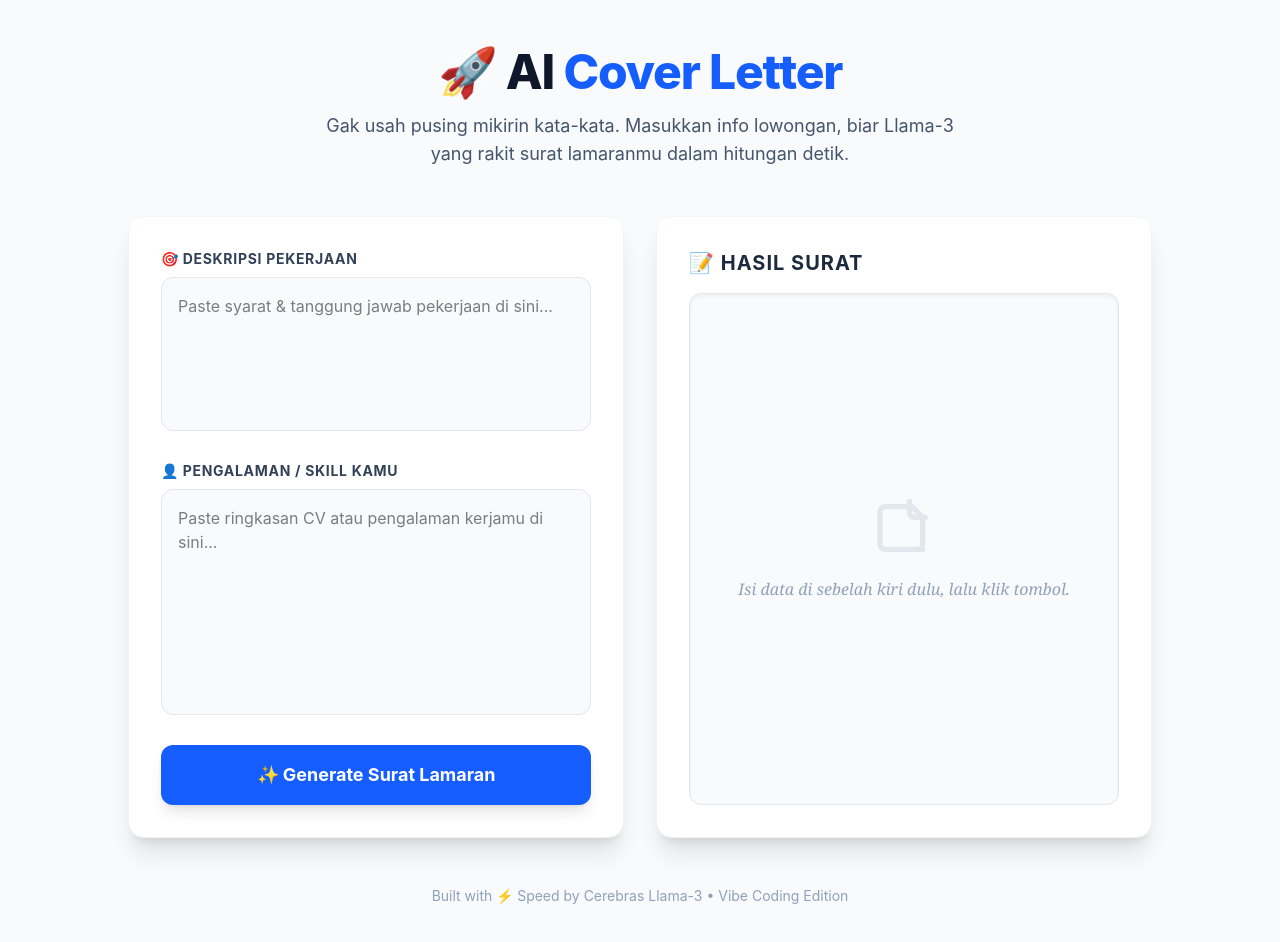
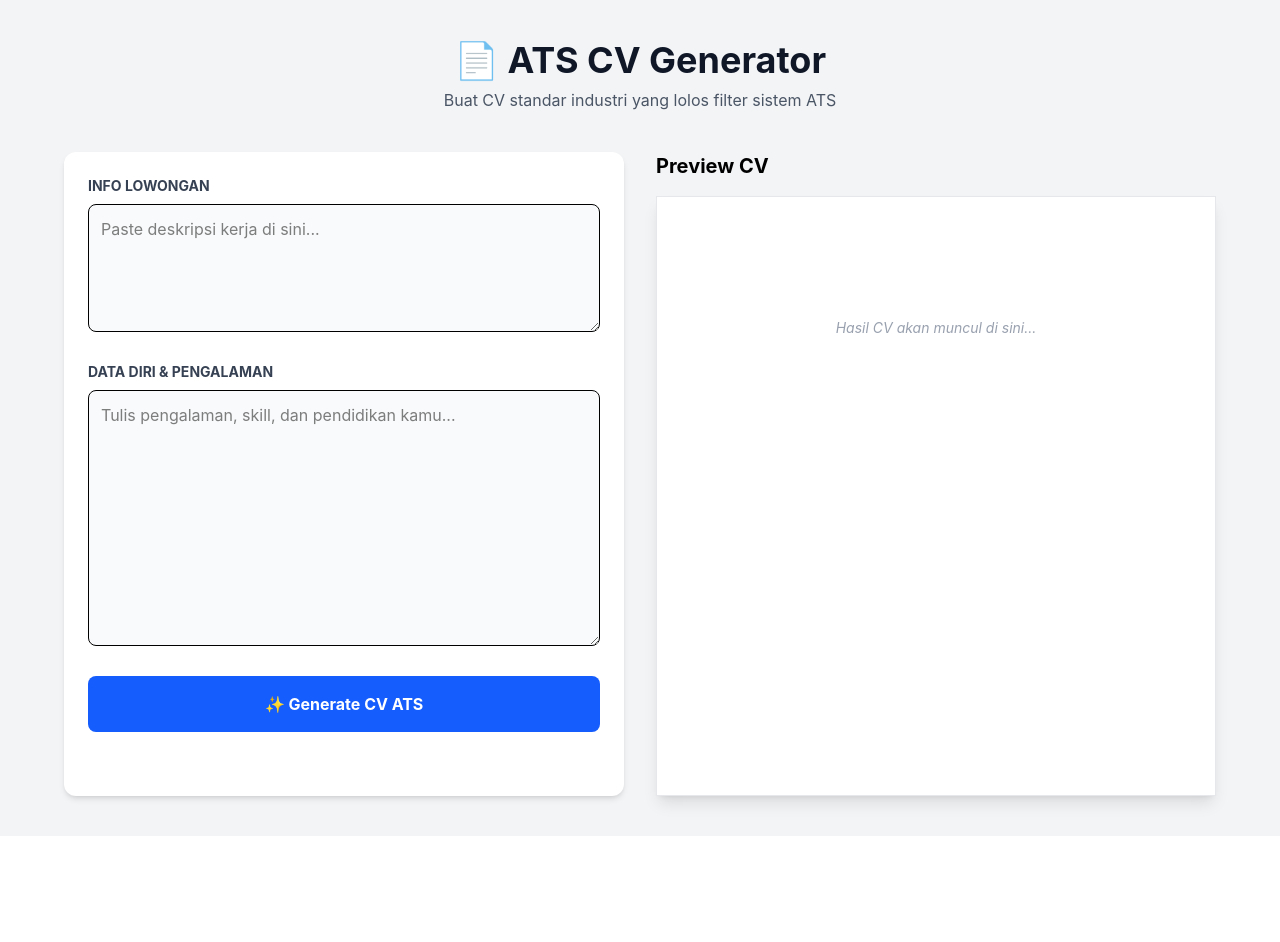
Before and after one commit to yusuf10qa-aja/Experiment-Civi, a React (Vite) app: page / in a window 1280 px wide. Shown: the top 942 px of the page. After the commit the page ends 836 px from the top, so only its background shows below. Built offline with nearby package versions, Linux system fonts and the light colour scheme.

Commit message:
feat: ubah ke CV ATS dan tambah fitur download PDF

```diff
--- a/index.html
+++ b/index.html
@@ -5,6 +5,7 @@
     <link rel="icon" type="image/svg+xml" href="/favicon.svg" />
     <meta name="viewport" content="width=device-width, initial-scale=1.0" />
     <title>generator-cv-dan-cl</title>
+    <script src="https://cdnjs.cloudflare.com/ajax/libs/html2pdf.js/0.10.1/html2pdf.bundle.min.js"></script>
   </head>
   <body>
     <div id="root"></div>
--- a/src/App.jsx
+++ b/src/App.jsx
@@ -7,9 +7,8 @@ function App() {
   const [isLoading, setIsLoading] = useState(false)
 
   const handleGenerate = async () => {
-    // 1. Validasi Input
     if (!jobDesc || !cvText) {
-      alert("Waduh, tolong isi Job Description dan CV/Pengalaman kamu dulu ya!")
+      alert("Isi data lowongan dan pengalaman dulu ya!")
       return
     }
 
@@ -17,146 +16,110 @@ function App() {
     setResult('')
 
     try {
-      // 2. Memanggil Backend Netlify Function (generate.mjs)
-      // Jalur ini akan bekerja jika kamu menjalankan: netlify dev
       const response = await fetch("/.netlify/functions/generate", {
         method: "POST",
-        headers: {
-          "Content-Type": "application/json",
-        },
+        headers: { "Content-Type": "application/json" },
         body: JSON.stringify({ jobDesc, cvText }),
       })
 
-      if (!response.ok) {
-        const errorData = await response.json()
-        throw new Error(errorData.error || "Gagal memanggil AI")
-      }
-
       const data = await response.json()
-
-      // 3. Menampilkan hasil
       if (data.result) {
         setResult(data.result)
       } else {
-        setResult("AI tidak memberikan respon. Coba ulangi lagi.")
+        throw new Error(data.error || "Gagal membuat CV")
       }
-
     } catch (error) {
-      console.error("Error detail:", error)
-      setResult("Yah, ada error nih: " + error.message + ". Pastikan kamu menjalankan server dengan perintah 'netlify dev' dan bukan 'npm run dev'.")
+      alert("Error: " + error.message)
     } finally {
       setIsLoading(false)
     }
   }
 
-  const copyToClipboard = () => {
-    navigator.clipboard.writeText(result)
-    alert("Cover Letter berhasil disalin!")
+  // Fungsi sakti untuk download PDF
+  const downloadPDF = () => {
+    const element = document.getElementById('cv-preview');
+    const opt = {
+      margin:       1,
+      filename:     'CV_ATS_Generated.pdf',
+      image:        { type: 'jpeg', quality: 0.98 },
+      html2canvas:  { scale: 2 },
+      jsPDF:        { unit: 'in', format: 'letter', orientation: 'portrait' }
+    };
+
+    // Memanggil library html2pdf yang kita panggil di index.html nanti
+    if (window.html2pdf) {
+      window.html2pdf().set(opt).from(element).save();
+    } else {
+      alert("Library PDF belum siap, tunggu sebentar atau refresh.");
+    }
   }
 
   return (
-    <div className="min-h-screen bg-slate-50 py-12 px-4 sm:px-6">
-      <div className="max-w-5xl mx-auto">
-
-        {/* Header Section */}
-        <div className="text-center mb-12">
-          <h1 className="text-5xl font-extrabold text-slate-900 mb-4 tracking-tight">
-            🚀 AI <span className="text-blue-600">Cover Letter</span>
-          </h1>
-          <p className="text-lg text-slate-600 max-w-2xl mx-auto">
-            Gak usah pusing mikirin kata-kata. Masukkan info lowongan,
-            biar Llama-3 yang rakit surat lamaranmu dalam hitungan detik.
-          </p>
-        </div>
+    <div className="min-h-screen bg-gray-100 py-10 px-4">
+      <div className="max-w-6xl mx-auto">
+        <header className="text-center mb-10">
+          <h1 className="text-4xl font-bold text-gray-900 mb-2">📄 ATS CV Generator</h1>
+          <p className="text-gray-600">Buat CV standar industri yang lolos filter sistem ATS</p>
+        </header>
 
         <div className="grid grid-cols-1 lg:grid-cols-2 gap-8">
-
-          {/* Kolom Kiri: Form Input */}
-          <div className="space-y-6 bg-white p-8 rounded-2xl shadow-xl border border-slate-100">
+          {/* Form Input */}
+          <div className="space-y-6 bg-white p-6 rounded-xl shadow-md">
             <div>
-              <label className="block text-sm font-bold text-slate-700 mb-2 uppercase tracking-wider">
-                🎯 Deskripsi Pekerjaan
-              </label>
+              <label className="block text-sm font-bold text-gray-700 mb-2">INFO LOWONGAN</label>
               <textarea
-                className="w-full p-4 border border-slate-200 rounded-xl focus:ring-4 focus:ring-blue-100 focus:border-blue-500 outline-none transition-all resize-none bg-slate-50"
-                rows="5"
-                placeholder="Paste syarat & tanggung jawab pekerjaan di sini..."
+                className="w-full p-3 border rounded-lg h-32 bg-gray-50 focus:ring-2 focus:ring-blue-500"
+                placeholder="Paste deskripsi kerja di sini..."
                 value={jobDesc}
                 onChange={(e) => setJobDesc(e.target.value)}
-              ></textarea>
+              />
             </div>
-
             <div>
-              <label className="block text-sm font-bold text-slate-700 mb-2 uppercase tracking-wider">
-                👤 Pengalaman / Skill Kamu
-              </label>
+              <label className="block text-sm font-bold text-gray-700 mb-2">DATA DIRI & PENGALAMAN</label>
               <textarea
-                className="w-full p-4 border border-slate-200 rounded-xl focus:ring-4 focus:ring-blue-100 focus:border-blue-500 outline-none transition-all resize-none bg-slate-50"
-                rows="8"
-                placeholder="Paste ringkasan CV atau pengalaman kerjamu di sini..."
+                className="w-full p-3 border rounded-lg h-64 bg-gray-50 focus:ring-2 focus:ring-blue-500"
+                placeholder="Tulis pengalaman, skill, dan pendidikan kamu..."
                 value={cvText}
                 onChange={(e) => setCvText(e.target.value)}
-              ></textarea>
+              />
             </div>
-
             <button
               onClick={handleGenerate}
               disabled={isLoading}
-              className={`w-full py-4 rounded-xl font-bold text-white text-lg shadow-lg transform transition-all active:scale-95 ${
-                isLoading
-                ? 'bg-slate-400 cursor-not-allowed'
-                : 'bg-blue-600 hover:bg-blue-700 hover:shadow-blue-200'
+              className={`w-full py-4 rounded-lg font-bold text-white transition ${
+                isLoading ? 'bg-gray-400' : 'bg-blue-600 hover:bg-blue-700'
               }`}
             >
-              {isLoading ? (
-                <span className="flex items-center justify-center">
-                  <svg className="animate-spin -ml-1 mr-3 h-5 w-5 text-white" xmlns="http://www.w3.org/2000/svg" fill="none" viewBox="0 0 24 24">
-                    <circle className="opacity-25" cx="12" cy="12" r="10" stroke="currentColor" strokeWidth="4"></circle>
-                    <path className="opacity-75" fill="currentColor" d="M4 12a8 8 0 018-8V0C5.373 0 0 5.373 0 12h4zm2 5.291A7.962 7.962 0 014 12H0c0 3.042 1.135 5.824 3 7.938l3-2.647z"></path>
-                  </svg>
-                  Sedang Merakit Surat...
-                </span>
-              ) : '✨ Generate Surat Lamaran'}
+              {isLoading ? '🤖 AI Sedang Menulis...' : '✨ Generate CV ATS'}
             </button>
           </div>
 
-          {/* Kolom Kanan: Output AI */}
-          <div className="flex flex-col h-full bg-white p-8 rounded-2xl shadow-xl border border-slate-100">
+          {/* Preview & Download */}
+          <div className="flex flex-col">
             <div className="flex justify-between items-center mb-4">
-              <h2 className="text-xl font-bold text-slate-800 uppercase tracking-wider">📝 Hasil Surat</h2>
+              <h2 className="text-xl font-bold">Preview CV</h2>
               {result && (
                 <button
-                  onClick={copyToClipboard}
-                  className="text-sm font-semibold text-blue-600 hover:text-blue-800 transition-colors"
+                  onClick={downloadPDF}
+                  className="bg-green-600 text-white px-4 py-2 rounded-lg font-semibold hover:bg-green-700 flex items-center gap-2"
                 >
-                  Salin Teks
+                  📥 Download PDF
                 </button>
               )}
             </div>
 
-            <div className="flex-grow p-6 bg-slate-50 border border-slate-200 rounded-xl overflow-y-auto whitespace-pre-wrap text-slate-700 leading-relaxed font-serif italic shadow-inner min-h-[400px]">
-              {result ? result : (
-                <div className="h-full flex flex-col items-center justify-center text-slate-400">
-                  <svg className="w-16 h-16 mb-4 opacity-20" fill="none" stroke="currentColor" viewBox="0 0 24 24" xmlns="http://www.w3.org/2000/svg">
-                    <path strokeLinecap="round" strokeLinejoin="round" strokeWidth="2" d="M19 20H5a2 2 0 01-2-2V6a2 2 0 012-2h10l4 4v10a2 2 0 01-2 2z"></path>
-                    <path strokeLinecap="round" strokeLinejoin="round" strokeWidth="2" d="M14 2v4a2 2 0 002 2h4"></path>
-                  </svg>
-                  <p>Isi data di sebelah kiri dulu, lalu klik tombol.</p>
-                </div>
-              )}
+            {/* Area CV yang akan diubah jadi PDF */}
+            <div
+              id="cv-preview"
+              className="bg-white p-10 shadow-lg border border-gray-200 min-h-[600px] text-gray-800 leading-relaxed font-sans text-sm whitespace-pre-wrap"
+            >
+              {result ? result : <p className="text-gray-400 italic text-center mt-20">Hasil CV akan muncul di sini...</p>}
             </div>
           </div>
-
         </div>
-
-        {/* Footer */}
-        <footer className="mt-12 text-center text-slate-400 text-sm">
-          Built with ⚡ Speed by Cerebras Llama-3 • Vibe Coding Edition
-        </footer>
-
       </div>
     </div>
   )
-};
+}
 
-export default App;
+export default App
```
Also changed, not shown: 1 other file (tests, documents, lock files or other folders).
